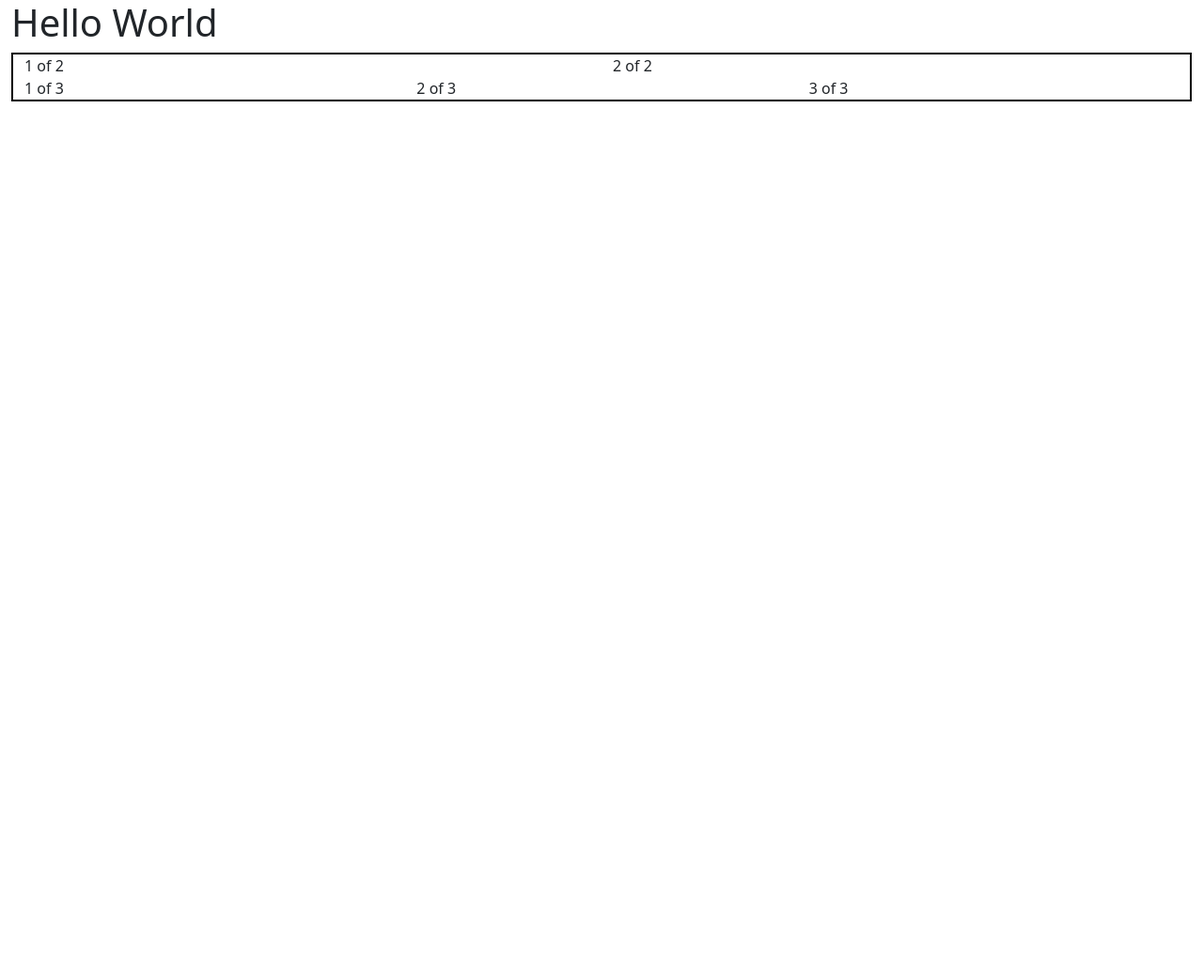
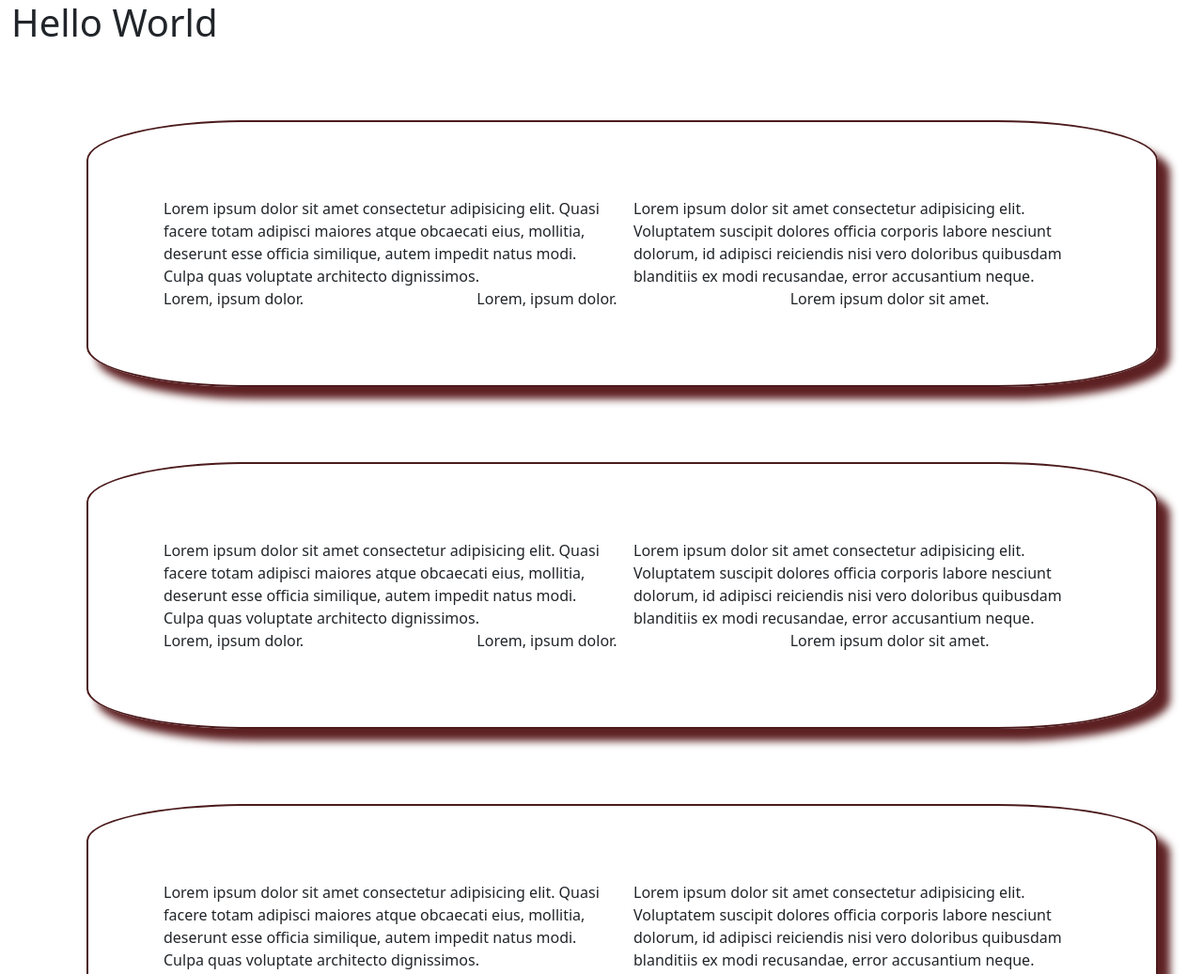
Before and after one commit to armcbride/bstrap, a plain HTML site: page index.html in a window 1280 px wide. Shown: the top 1037 px of the page at 94% size. Before the commit the page ends 800 px from the top, so only its background shows below. Drawn offline with nearby package versions, Linux system fonts and the light colour scheme.

Commit message:
box-borders

```diff
--- a/index.html
+++ b/index.html
@@ -18,28 +18,61 @@
 
     <!-- Body -->
 
-    <div class="container-fluid about-container">
-        <div class="row">
+    <div class="container-lg about-container">
+        <div class="row about">
           <div class="col">
-            1 of 2
+            Lorem ipsum dolor sit amet consectetur adipisicing elit. Quasi facere totam adipisci maiores atque obcaecati eius, mollitia, deserunt esse officia similique, autem impedit natus modi. Culpa quas voluptate architecto dignissimos.
           </div>
           <div class="col">
-            2 of 2
+            Lorem ipsum dolor sit amet consectetur adipisicing elit. Voluptatem suscipit dolores officia corporis labore nesciunt dolorum, id adipisci reiciendis nisi vero doloribus quibusdam blanditiis ex modi recusandae, error accusantium neque.
           </div>
         </div>
         <div class="row">
           <div class="col">
-            1 of 3
+            Lorem, ipsum dolor.
           </div>
           <div class="col">
-            2 of 3
+           Lorem, ipsum dolor.
           </div>
           <div class="col">
-            3 of 3
+            Lorem ipsum dolor sit amet.
           </div>
         </div>
       </div>
 
+      <div class="container portfolio-container">
+        <div class="row portfolio">
+          <div class="col">
+            Lorem ipsum dolor sit amet consectetur adipisicing elit. Quasi facere totam adipisci maiores atque obcaecati eius, mollitia, deserunt esse officia similique, autem impedit natus modi. Culpa quas voluptate architecto dignissimos.
+          </div>
+          <div class="col">
+            Lorem ipsum dolor sit amet consectetur adipisicing elit. Voluptatem suscipit dolores officia corporis labore nesciunt dolorum, id adipisci reiciendis nisi vero doloribus quibusdam blanditiis ex modi recusandae, error accusantium neque.
+          </div>
+        </div>
+        <div class="row">
+          <div class="col">
+            Lorem, ipsum dolor.
+          </div>
+          <div class="col">
+           Lorem, ipsum dolor.
+          </div>
+          <div class="col">
+            Lorem ipsum dolor sit amet.
+          </div>
+        </div>
+      </div>
+
+
+      <div class="container contact-container">
+        <div class="row contact">
+          <div class="col">
+            Lorem ipsum dolor sit amet consectetur adipisicing elit. Quasi facere totam adipisci maiores atque obcaecati eius, mollitia, deserunt esse officia similique, autem impedit natus modi. Culpa quas voluptate architecto dignissimos.
+          </div>
+          <div class="col">
+            Lorem ipsum dolor sit amet consectetur adipisicing elit. Voluptatem suscipit dolores officia corporis labore nesciunt dolorum, id adipisci reiciendis nisi vero doloribus quibusdam blanditiis ex modi recusandae, error accusantium neque.
+          </div>
+        </div>
+      </div>
 
     <!-- Footer -->
 
--- a/style.css
+++ b/style.css
@@ -1,3 +1,9 @@
-.about-container {
-  border: solid black 2px;
+.about-container,
+.portfolio-container,
+.contact-container {
+  border: solid #4b1a1c 2px;
+  border-radius: 15%;
+  box-shadow: 12px 12px 8px 1px #5e2123;
+  padding: 5rem;
+  margin: 5rem;
 }
```
